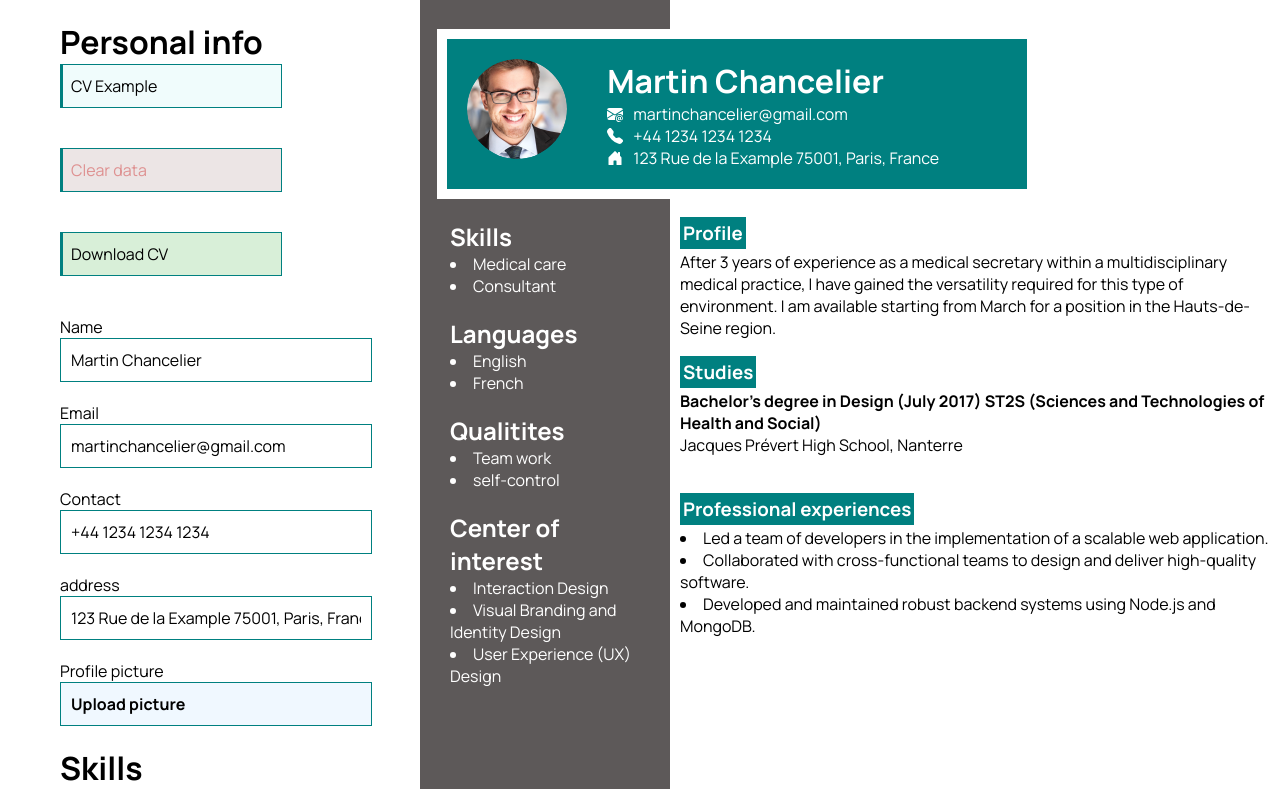
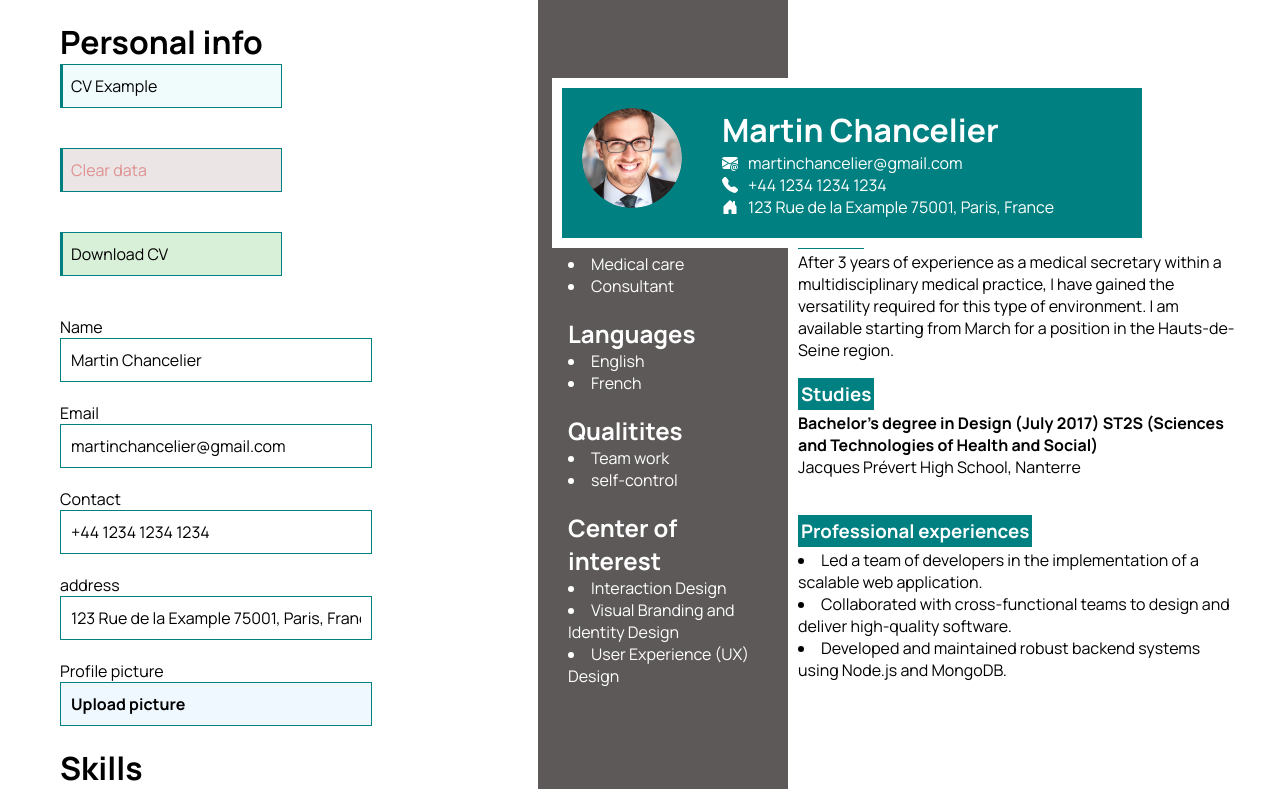
Before and after one commit to Fadilix/cv-application, a React (Vite) app: page / in a window 1280 px wide. Shown: the top 789 px of the page. Built offline with nearby package versions, Linux system fonts and the light colour scheme.

Commit message:
updated code

```diff
--- a/src/App.css
+++ b/src/App.css
@@ -252,6 +252,7 @@ textarea {
 
   .result {
     position: relative;
+    width: fit-content;
   }
 
   .container {
@@ -268,9 +269,9 @@ textarea {
 }
 
 @media screen and (max-width: 412px) {
-  input{
+  input {
     width: 200px
-  };
+  }
 }
 
 
@@ -279,6 +280,11 @@ textarea {
     display: flex;
     flex-direction: column;
     gap: 0px;
+  }
+
+  .result {
+    position: relative;
+    width: 700px;
   }
 
   .cv-actions button {
--- a/src/components/CvForm.jsx
+++ b/src/components/CvForm.jsx
@@ -90,4 +90,4 @@ const CvForm = ({
   )
 }
 
-export default CvForm
+export default CvForm;
--- a/src/index.css
+++ b/src/index.css
@@ -0,0 +1,3 @@
+*{
+
+}
```
